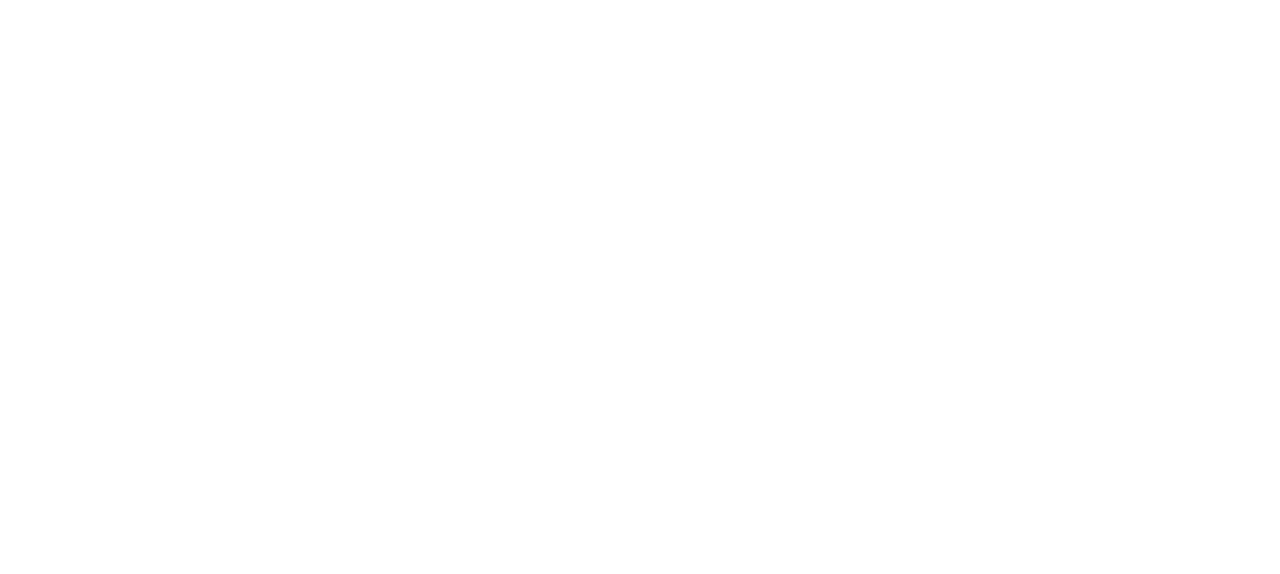
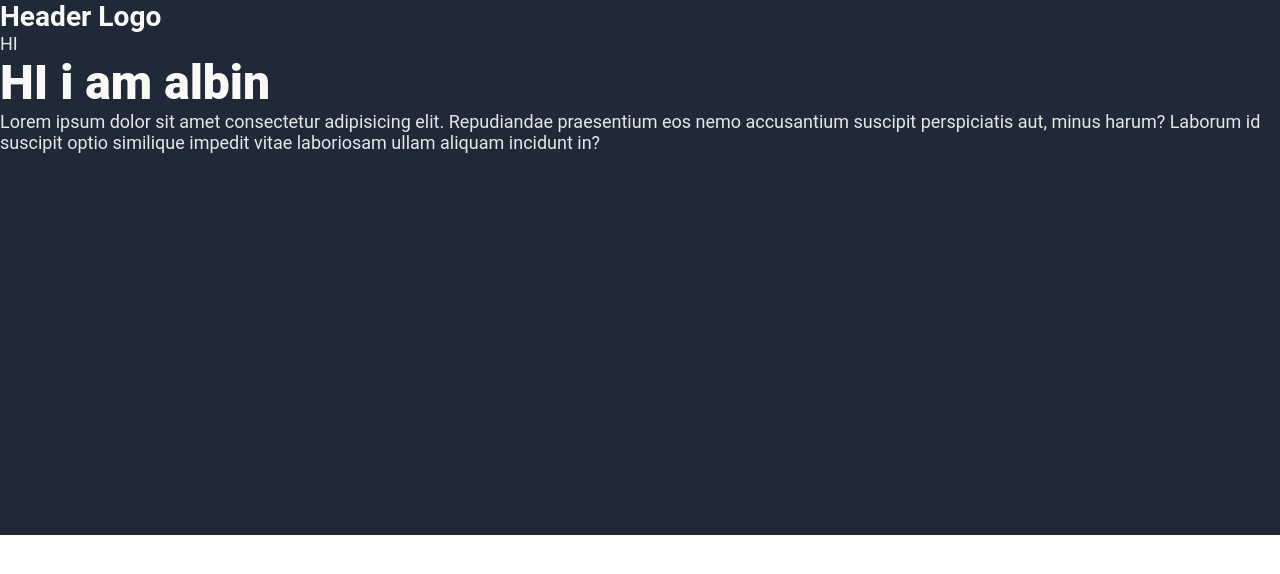
Before and after one commit to Bin-Coder14/landing_page-demo, a plain HTML site: page index.html in a window 1280 px wide. Drawn offline with Linux system fonts and the light colour scheme.

Commit message:
Section - 1
Added the structure and basic styling to section 1.

```diff
--- a/index.html
+++ b/index.html
@@ -8,11 +8,46 @@
     <title>Landing-Page Demo</title>
 </head>
 <body>
+
     <section class="sec-1">
+
+        <nav class="nav">
+
+            <div class="logo">
+                <h3>Header Logo</h3>
+            </div>
+
+            <div class="links">
+                <ul>
+                    <li>HI</li>
+                </ul>
+            </div>
+
+        </nav>
+
+        <div class="hero">
+
+            <div class="hero-txt">
+                <h1>HI i am albin</h1>
+                <p>Lorem ipsum dolor sit amet consectetur adipisicing elit. Repudiandae praesentium eos nemo accusantium suscipit perspiciatis aut, minus harum? Laborum id suscipit optio similique impedit vitae laboriosam ullam aliquam incidunt in?</p>
+            </div>
+
+            <div class="hero-img"></div>
+
+        </div>
+
     </section>
+
+
     <section class="sec-2"></section>
+
+
     <section class="sec-3"></section>
+
+
     <section class="sec-4"></section>
+
+
     <footer></footer>
 </body>
 </html>
--- a/styles/style.css
+++ b/styles/style.css
@@ -3,3 +3,28 @@
     margin: 0;
     font-family: Roboto, sans-serif;
 }
+
+.sec-1{
+    color: white;
+    height: 535px;
+}
+
+.sec-1, footer{
+    background-color: #1F2937;
+}
+
+.sec-1 h1{
+    color: #F9FAF8;
+    font-size: 48px;
+    font-weight: 900;
+}
+
+.sec-1 p, ul{
+    color: #E5E7EB;
+    font-size: 18px;
+}
+
+.logo{
+    color: #F9FAF8;
+    font-size: 24px;
+}
```
